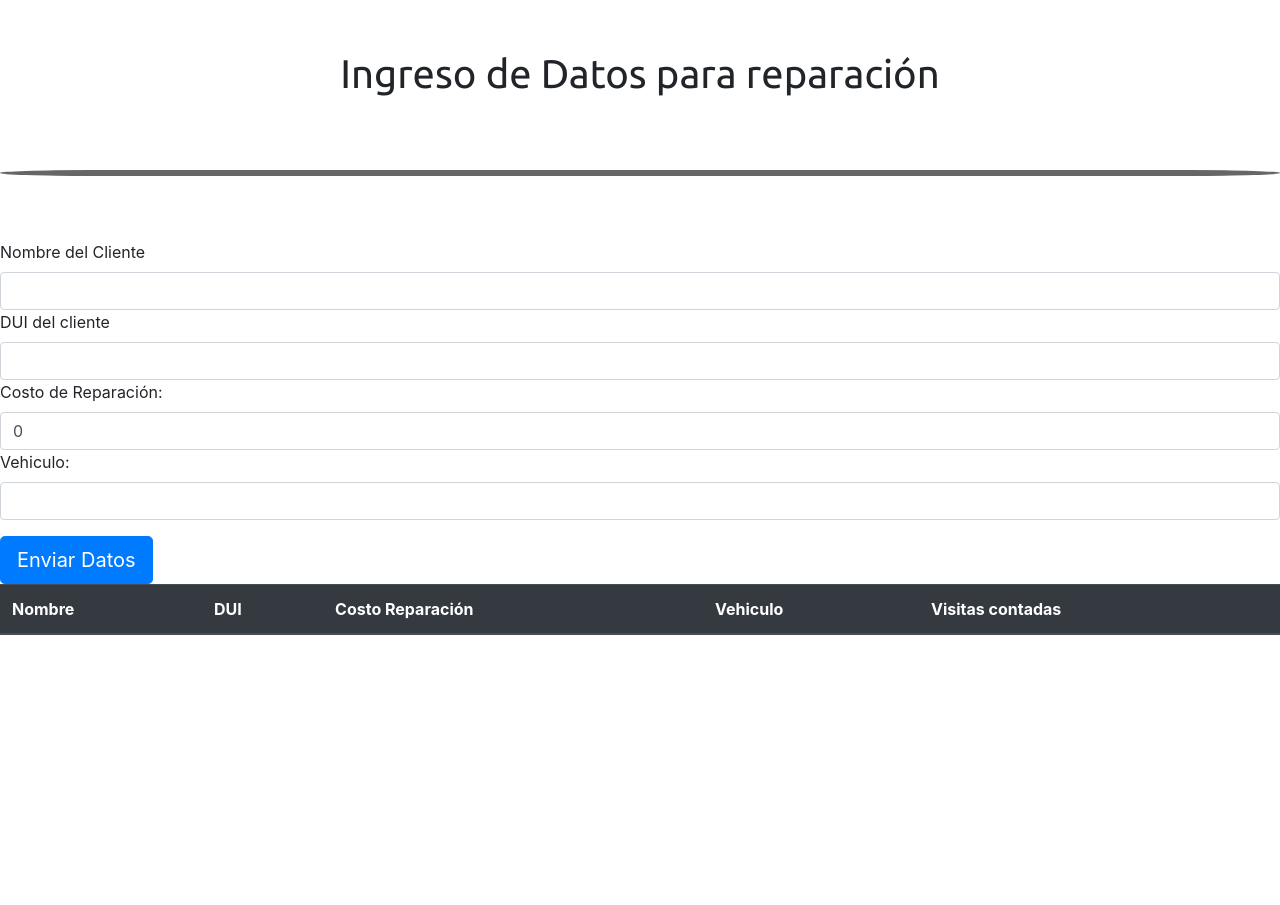
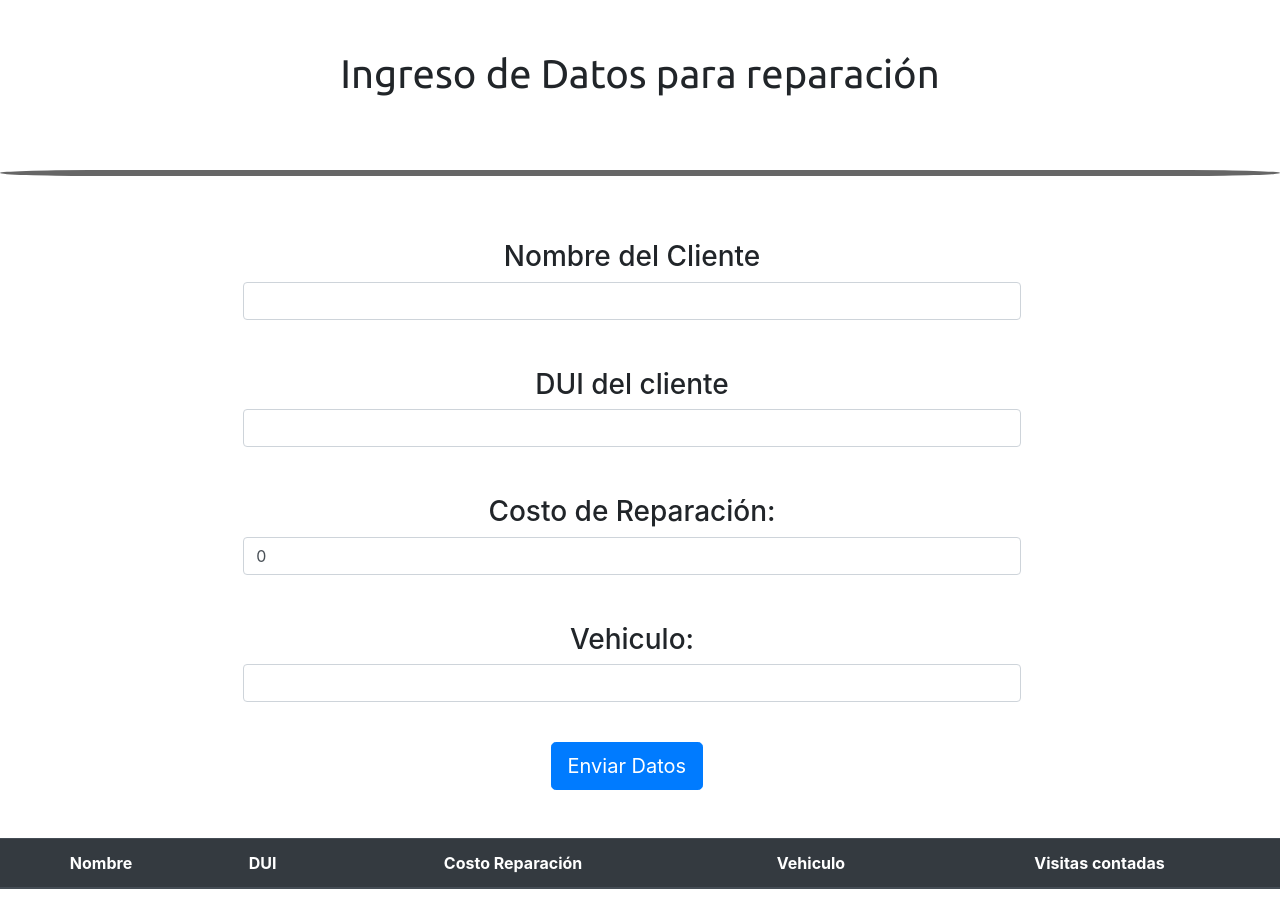
Before and after one commit to Behemut/Parcial_1_DPS, an Angular app: page / in a window 1280 px wide. Before the commit the page ends 800 px from the top, so only its background shows below. Built offline with nearby package versions, Linux system fonts and the light colour scheme.

Commit message:
Update taller-don-alex.component.html
Cambios de estilo en la pagina principal

```diff
--- a/src/app/taller-don-alex/taller-don-alex.component.html
+++ b/src/app/taller-don-alex/taller-don-alex.component.html
@@ -25,38 +25,54 @@ hr{
 	height: 0px; text-align: center;
 }
 
-form{
-	text-align: center;
-	}
+  #formulario{
+    text-align: center;
+  margin-left: 19%;
+  }
+th{
+  text-align: center;
+}
+
 	</style>
 
 <header>
-	<h1>Ingreso de Datos para reparación</h1>
+	<h1 class="h1">Ingreso de Datos para reparación</h1>
 </header>
 <br>
 <br>
 <hr>
 <br>
 <br>
-<div id="formulario">
-  <div class="form-group">
+<div id="formulario" class="rounded-sm">
+  <div class="form-group w-75 rounded-sm">
 
-    <label >Nombre del Cliente</label>
+    <label class="h3">Nombre del Cliente</label>
     <input type="text"  [(ngModel)]="nombre"  class="form-control" >
+<br>
+<br>
+
+    <label class="h3" >DUI del cliente</label>
+    <input type="number"  [(ngModel)]="dui" class="form-control"  maxlength="9">
+    <br>
+    <br>
+
+    <label class="h3">Costo de Reparación:</label>
+    <input type="number"  [(ngModel)]="costo_reparacion" class="form-control" >
+    <br>
+    <br>
 
 
-    <label >DUI del cliente</label>
-    <input type="text"  [(ngModel)]="dui" class="form-control" >
-
-    <label >Costo de Reparación:</label>
-    <input type="number"  [(ngModel)]="costo_reparacion" class="form-control" >
+    <label class="h3">Vehiculo:</label>
+    <input type="text"  [(ngModel)]="vehiculo" class="form-control" >
+  </div>
+  <br>
 
 
-    <label >Vehiculo:</label>
-    <input type="text"  [(ngModel)]="vehiculo" class="form-control" >
-  </div>
+  <button style="margin-right: 26%;"     (click)="ingresar()"  class="btn btn-primary btn-lg">Enviar Datos</button>
+  <br>
+  <br>
+  <br>
 
-  <button (click)="ingresar()"  class="btn btn-primary btn-lg">Enviar Datos</button>
 </div>
 
 
```
